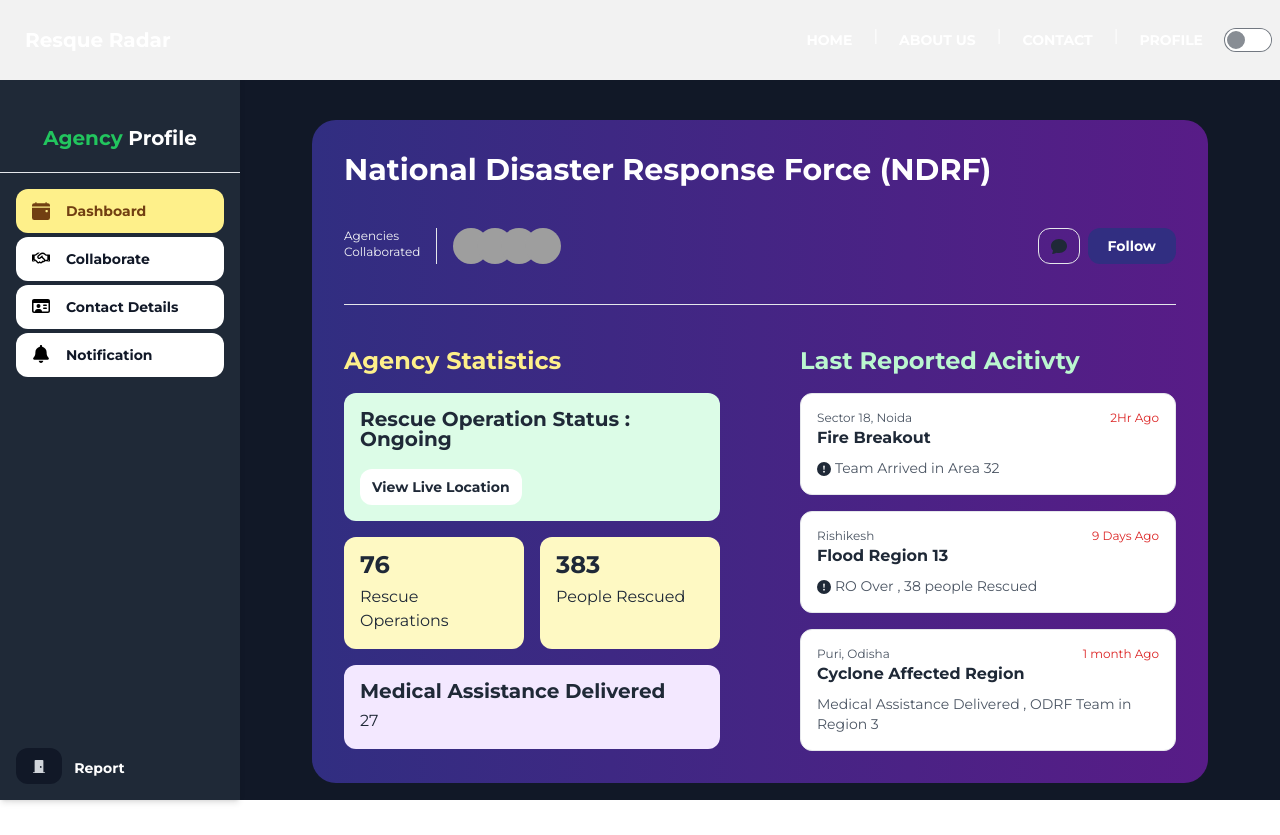
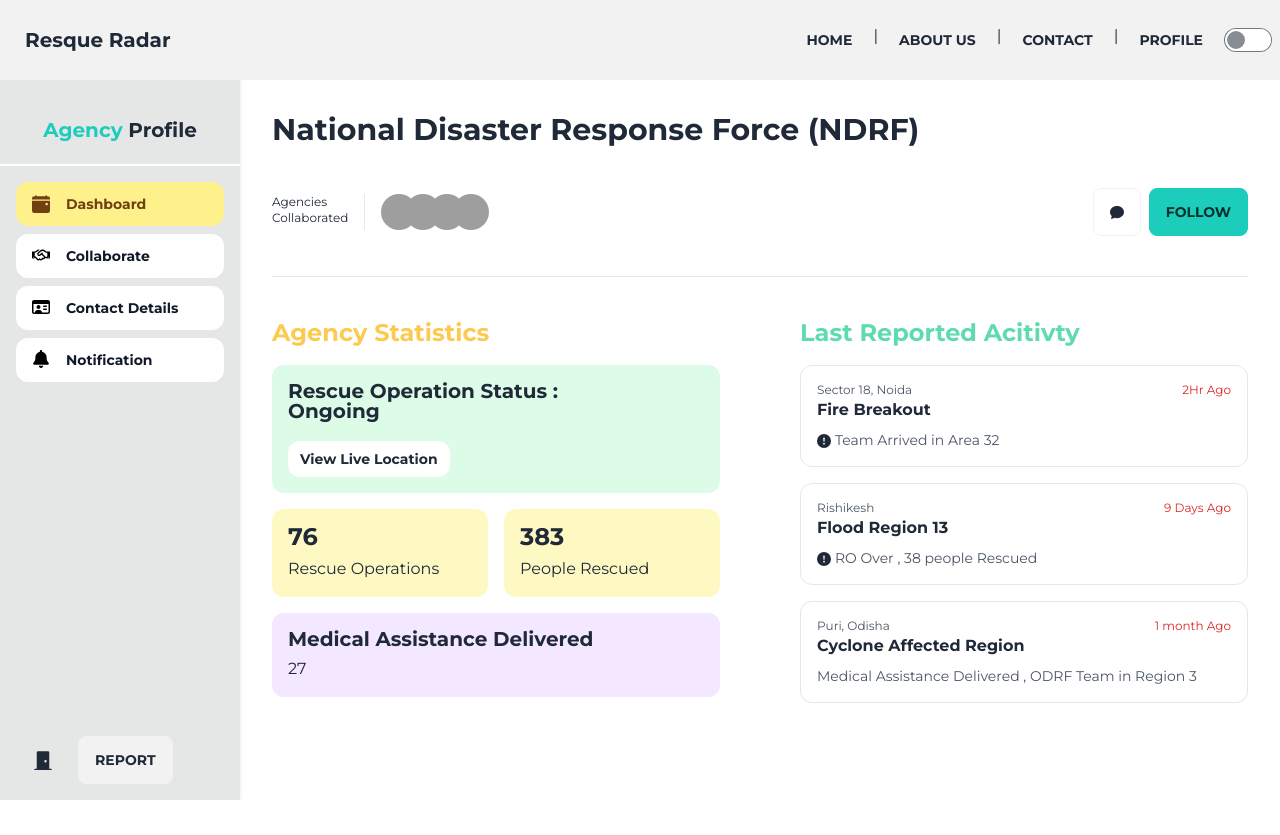
Before and after one commit to RescueRadar/resque-radar, a Django app: page /agencyPage/ in a window 1280 px wide. After the commit the page ends 800 px from the top, so only its background shows below. Run offline with Django 4.2, Linux system fonts and the light colour scheme; the visitor is signed in with stand-in values (Sample User, id 1); some libraries are stand-ins or nearby versions; grey boxes are pictures that could not be loaded.

Commit message:
updated theme of agencyPage

```diff
--- a/templates/agencyPage.html
+++ b/templates/agencyPage.html
@@ -1,16 +1,15 @@
 {% extends 'base.html' %} {% block main %} {% load static %}
 
   </style>
-<body class="relative bg-gray-900 overflow-hidden max-h-screen text-white">
 
-    <aside class="fixed inset-y-0 left-0 bg-gray-800 shadow-md max-h-screen w-60">
+  <aside class="fixed inset-y-0 left-0 bg-base-300 shadow-md max-h-screen w-60">
     <div class="flex flex-col justify-between h-full">
       <div class="flex-grow">
-          <div class="px-4 py-6 text-center border-b pt-32">
-            <h1 class="text-xl font-bold leading-none"><span class="text-green-500">Agency</span> Profile</h1>
+        <div class="mt-24 py-6 border-b-2 border-base-100 text-center">
+          <h1 class="text-xl font-bold leading-none"><span class="text-accent">Agency</span> Profile</h1>
         </div>
         <div class="p-4">
-            <ul class="space-y-1">
+          <ul class="space-y-2">
             <li>
               <a href="javascript:void(0)" class="flex items-center bg-yellow-200 rounded-xl font-bold text-sm text-yellow-900 py-3 px-4">
                 <svg xmlns="http://www.w3.org/2000/svg" width="1em" height="1em" fill="currentColor" class="text-lg mr-4" viewBox="0 0 16 16">
@@ -37,24 +36,21 @@
         </ul>
       </div>
     </div>
-        <div class="p-4">
-          <button type="button" class="inline-flex items-center justify-center h-9 px-4 rounded-xl bg-gray-900 text-gray-300 hover:text-white text-sm font-semibold transition">
+    <div class="p-4 flex items-center">
+      <button type="button" class="btn btn-ghost text-xl">
         <svg xmlns="http://www.w3.org/2000/svg" width="1em" height="1em" fill="currentColor" class="" viewBox="0 0 16 16">
           <path d="M12 1a1 1 0 0 1 1 1v13h1.5a.5.5 0 0 1 0 1h-13a.5.5 0 0 1 0-1H3V2a1 1 0 0 1 1-1h8zm-2 9a1 1 0 1 0 0-2 1 1 0 0 0 0 2z"/>
         </svg>
-          </button> <span class="font-bold text-sm ml-2">Report</span>
+      </button> <span class="font-bold text-sm ml-2 btn btn-base-200">Report</span>
     </div>
   </div>
   </aside>
 
-    <main class="ml-60 pt-6 max-h-screen overflow-auto">
-      <div class="px-6 py-8 pt-4">
-        <div class="max-w-4xl mx-auto">
-          <div class="bg-gradient-to-r from-indigo-900 to-purple-900 rounded-3xl p-8 mb-5">
+  <main class="ml-60 min-h-[80dvh] overflow-x-auto p-8">
     <h1 class="text-3xl font-bold mb-10">National Disaster Response Force (NDRF)</h1>
     <div class="flex items-center justify-between">
       <div class="flex items-stretch">
-                <div class="text-gray-100 text-xs">Agencies<br>Collaborated</div>
+        <div class="text-xs">Agencies<br>Collaborated</div>
         <div class="h-100 border-l mx-4"></div>
         <div class="flex flex-nowrap -space-x-3">
           <div class="h-9 w-9">
@@ -72,12 +68,12 @@
         </div>
       </div>
       <div class="flex items-center gap-x-2">
-                <button type="button" class="inline-flex items-center justify-center h-9 px-3 rounded-xl border hover:border-gray-400 text-gray-800 hover:text-gray-900 transition">
+        <button type="button" class="btn btn-ghost border-base-200">
           <svg xmlns="http://www.w3.org/2000/svg" width="1em" height="1em" fill="currentColor" class="bi bi-chat-fill" viewBox="0 0 16 16">
             <path d="M8 15c4.418 0 8-3.134 8-7s-3.582-7-8-7-8 3.134-8 7c0 1.76.743 3.37 1.97 4.6-.097 1.016-.417 2.13-.771 2.966-.079.186.074.394.273.362 2.256-.37 3.597-.938 4.18-1.234A9.06 9.06 0 0 0 8 15z"/>
           </svg>
         </button>
-                <button type="button" class="inline-flex items-center justify-center h-9 px-5 rounded-xl bg-indigo-900 text-white hover:text-yellow-400 text-sm font-semibold transition">
+        <button type="button" class="btn btn-accent">
           Follow
         </button>
       </div>
@@ -85,9 +81,9 @@
 
     <hr class="my-10">
 
-            <div class="grid grid-cols-2 gap-x-20">
+    <div class="grid grid-cols-1 md:grid-cols-2 gap-x-20">
       <div>
-                <h2 class="text-2xl font-bold mb-4 text-yellow-200">Agency Statistics</h2>
+        <h2 class="text-2xl font-bold mb-4 text-warning/80">Agency Statistics</h2>
 
         <div class="grid grid-cols-2 gap-4">
           <div class="col-span-2">
@@ -117,8 +113,7 @@
         </div>
       </div>
       <div>
-                <h2 class="text-2xl font-bold mb-4 text-green-200">Last Reported Acitivty</h2>
-
+        <h2 class="text-2xl font-bold mb-4 text-success/80">Last Reported Acitivty</h2>
         <div class="space-y-4">
           <div class="p-4 bg-white border rounded-xl text-gray-800 space-y-2">
             <div class="flex justify-between">
@@ -157,9 +152,5 @@
         </div>
       </div>
     </div>
-          </div>
-        </div>
-      </div>
   </main>
-  </body>
 {% endblock %}
```
Also changed, not shown: templates/rooms.html (+55 -0 lines). Lines whose indentation alone changed are shown as unchanged.
